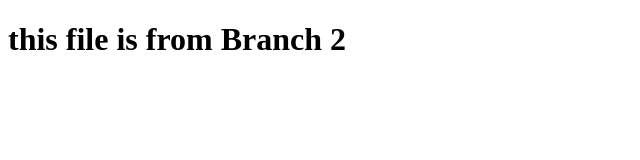
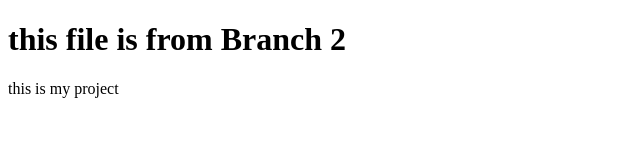
Before and after one commit to gufran-17/my-repo, a plain HTML site: page branch2.html in a window 1280 px wide. Shown: the whole page, without its empty margins (0-640 px from the left). Drawn offline with Linux system fonts and the light colour scheme.

Commit message:
adde new line

```diff
--- a/branch2.html
+++ b/branch2.html
@@ -4,4 +4,5 @@
         <title> Branch 2</title>
     </head>
     <h1> this file is from Branch 2</h1>
+    <p>this is my project</p>
 </html>
```
